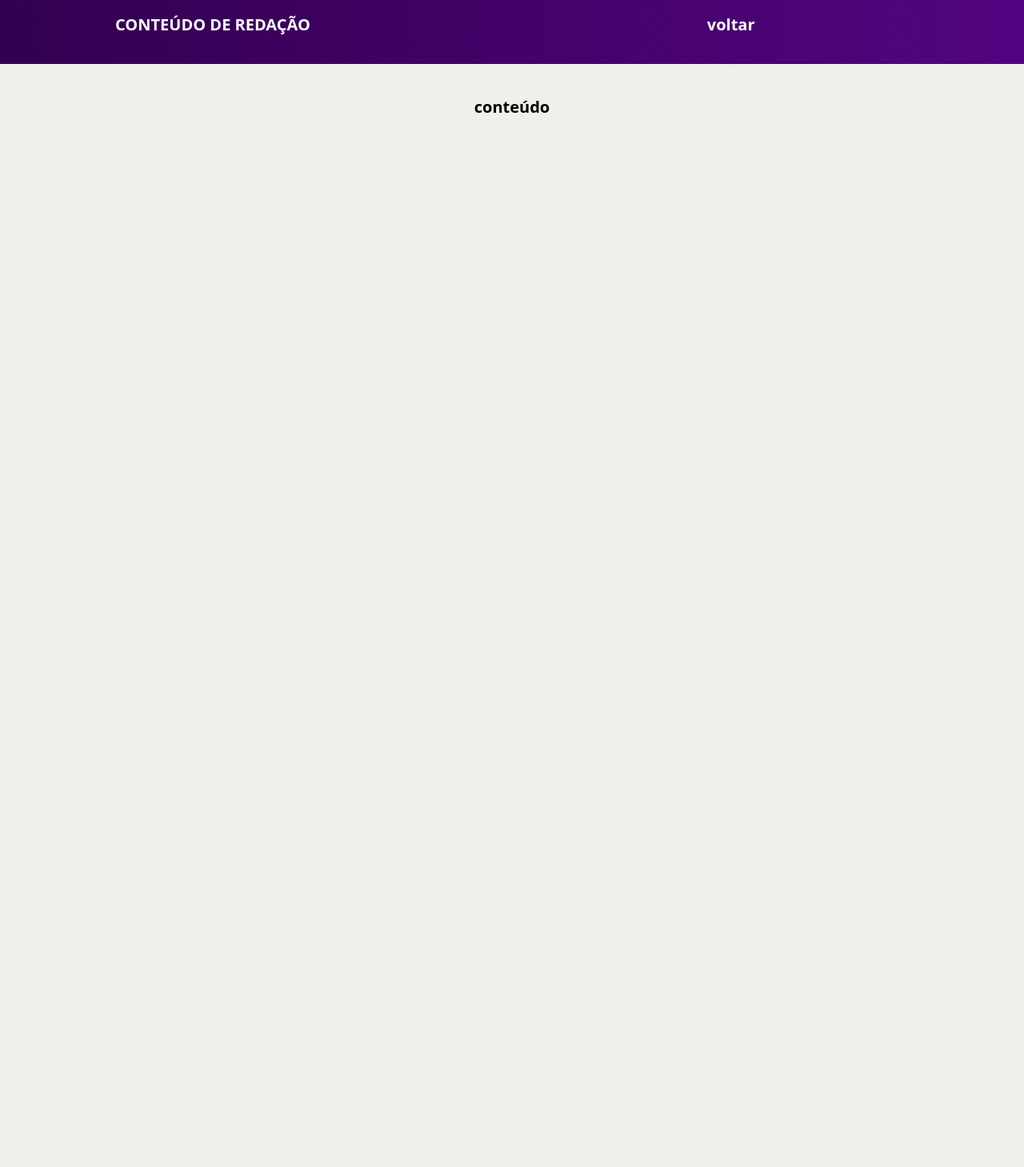
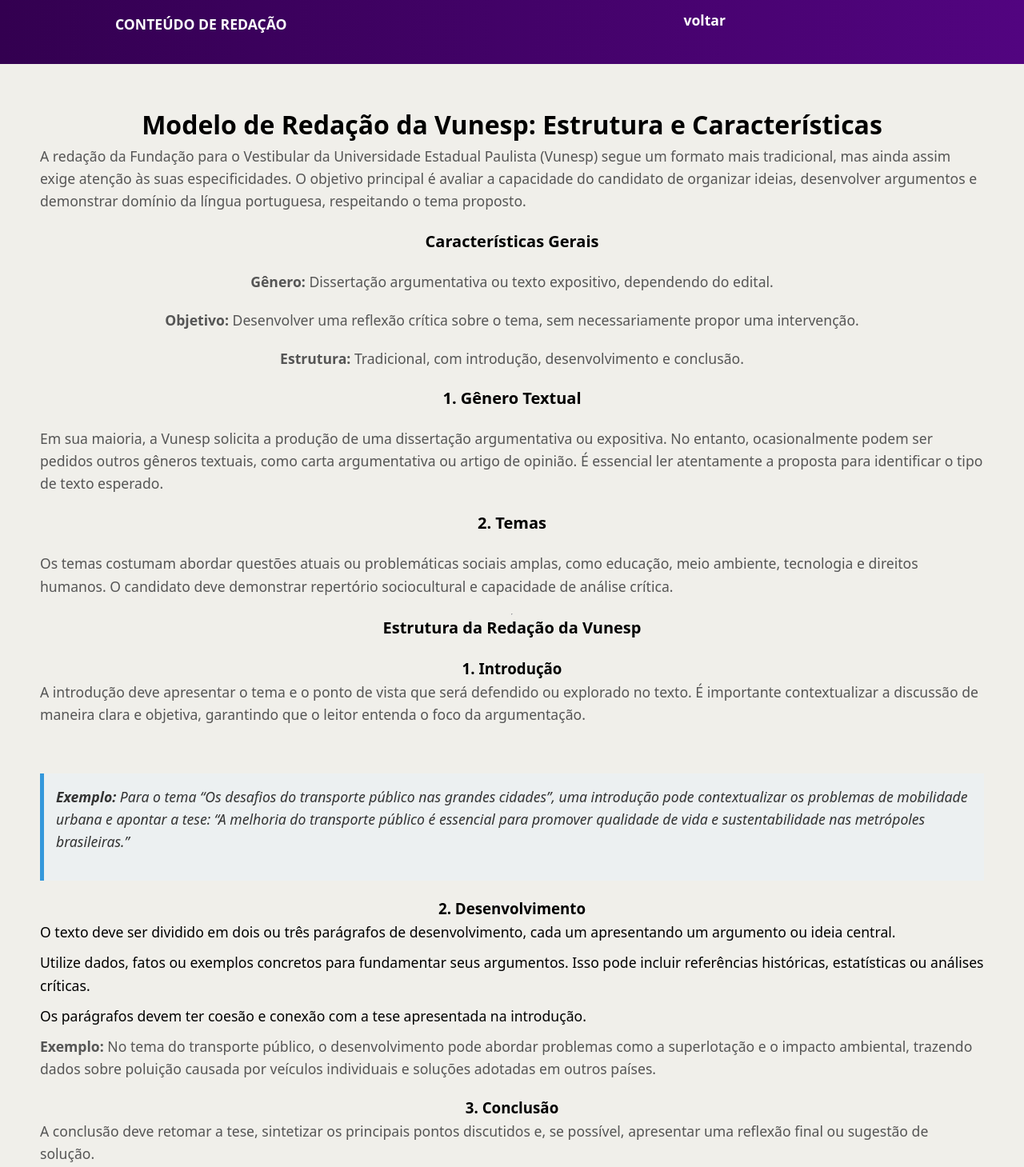
Before and after one commit to L33hxfm/conteudo-de-redacao, a plain HTML site: page vunesp.html in a window 1280 px wide. Shown: the part 20-1479 px from the top of the page at 80% size. Before the commit the page ends 800 px from the top, so only its background shows below. Drawn offline with Linux system fonts and the light colour scheme.

Commit message:
Update vunesp.html

```diff
--- a/vunesp.html
+++ b/vunesp.html
@@ -6,16 +6,72 @@
     <title>Vunesp</title>
     <link rel="shortcut icon" href="./IMG/writing_pen_paper_composition_author_icon_261325.ico" type="image/x-icon">
     <link rel="stylesheet" href="styles.css">
+    <link rel="stylesheet" href="conteudo.css">
 </head>
 <header class="header">
-    <p>CONTEÚDO DE REDAÇÃO</p>
+    <p class="titulo">CONTEÚDO DE REDAÇÃO</p>
     <a href="modelos.html">
         <li id="voltar">voltar</li>
     </a>
   </header>
 <body>
     <main class="main">
-        <h2>conteúdo</h2>
+        <h1>Modelo de Redação da Vunesp: Estrutura e Características</h1>
+
+    <p>A redação da Fundação para o Vestibular da Universidade Estadual Paulista (Vunesp) segue um formato mais tradicional, mas ainda assim exige atenção às suas especificidades. O objetivo principal é avaliar a capacidade do candidato de organizar ideias, desenvolver argumentos e demonstrar domínio da língua portuguesa, respeitando o tema proposto.</p>
+
+    <h2>Características Gerais</h2>
+
+    <p><strong>Gênero:</strong> Dissertação argumentativa ou texto expositivo, dependendo do edital.</p>
+    <p><strong>Objetivo:</strong> Desenvolver uma reflexão crítica sobre o tema, sem necessariamente propor uma intervenção.</p>
+    <p><strong>Estrutura:</strong> Tradicional, com introdução, desenvolvimento e conclusão.</p>
+
+    <h2>1. Gênero Textual</h2>
+    <p>Em sua maioria, a Vunesp solicita a produção de uma dissertação argumentativa ou expositiva. No entanto, ocasionalmente podem ser pedidos outros gêneros textuais, como carta argumentativa ou artigo de opinião. É essencial ler atentamente a proposta para identificar o tipo de texto esperado.</p>
+
+    <h2>2. Temas</h2>
+    <p>Os temas costumam abordar questões atuais ou problemáticas sociais amplas, como educação, meio ambiente, tecnologia e direitos humanos. O candidato deve demonstrar repertório sociocultural e capacidade de análise crítica.</p>
+
+    <hr>
+
+    <h2>Estrutura da Redação da Vunesp</h2>
+
+    <h3>1. Introdução</h3>
+    <p>A introdução deve apresentar o tema e o ponto de vista que será defendido ou explorado no texto. É importante contextualizar a discussão de maneira clara e objetiva, garantindo que o leitor entenda o foco da argumentação.</p>
+    <p>
+        <blockquote>
+        <strong>Exemplo:</strong> Para o tema “Os desafios do transporte público nas grandes cidades”, uma introdução pode contextualizar os problemas de mobilidade urbana e apontar a tese: “A melhoria do transporte público é essencial para promover qualidade de vida e sustentabilidade nas metrópoles brasileiras.”</p>
+        </blockquote>
+
+    <h3>2. Desenvolvimento</h3>
+    <ul>
+        <li>O texto deve ser dividido em dois ou três parágrafos de desenvolvimento, cada um apresentando um argumento ou ideia central.</li>
+        <li>Utilize dados, fatos ou exemplos concretos para fundamentar seus argumentos. Isso pode incluir referências históricas, estatísticas ou análises críticas.</li>
+        <li>Os parágrafos devem ter coesão e conexão com a tese apresentada na introdução.</li>
+    </ul>
+    <p><strong>Exemplo:</strong> No tema do transporte público, o desenvolvimento pode abordar problemas como a superlotação e o impacto ambiental, trazendo dados sobre poluição causada por veículos individuais e soluções adotadas em outros países.</p>
+
+    <h3>3. Conclusão</h3>
+    <p>A conclusão deve retomar a tese, sintetizar os principais pontos discutidos e, se possível, apresentar uma reflexão final ou sugestão de solução.</p>
+    <p>
+        <blockquote>
+        <strong>Exemplo:</strong> Para o mesmo tema, a conclusão pode propor: “Investir na modernização do transporte público, aliando tecnologia e políticas públicas eficazes, é o caminho para enfrentar os desafios urbanos e melhorar a qualidade de vida.”</p>
+        </blockquote>
+
+    <hr>
+
+    <h2>Dicas para Redação da Vunesp</h2>
+    <ul>
+        <li><strong>Leitura Atenta da Proposta:</strong> Identifique o tema, o gênero textual e qualquer exigência específica.</li>
+        <li><strong>Planejamento:</strong> Antes de começar, organize suas ideias em um rascunho. Estruturar introdução, desenvolvimento e conclusão é fundamental para manter a clareza.</li>
+        <li><strong>Repertório Sociocultural:</strong> Traga referências relevantes, como fatos históricos, obras literárias ou exemplos atuais. Demonstrar conhecimento amplo é um diferencial.</li>
+        <li><strong>Clareza e Objetividade:</strong> Evite frases muito longas ou complexas. Seja direto e mantenha o foco no tema.</li>
+        <li><strong>Revisão:</strong> Ao finalizar, revise o texto para corrigir erros gramaticais, ajustar a coesão e garantir que todas as partes estejam conectadas de forma lógica.</li>
+    </ul>
+
+    <hr>
+
+    <p>Com uma abordagem clara e objetiva, a redação da Vunesp permite que o candidato demonstre seu domínio da escrita e sua capacidade de analisar questões relevantes. A prática constante é essencial para alcançar uma boa pontuação!</p>
     </main>
 </body>
 </html>
```
